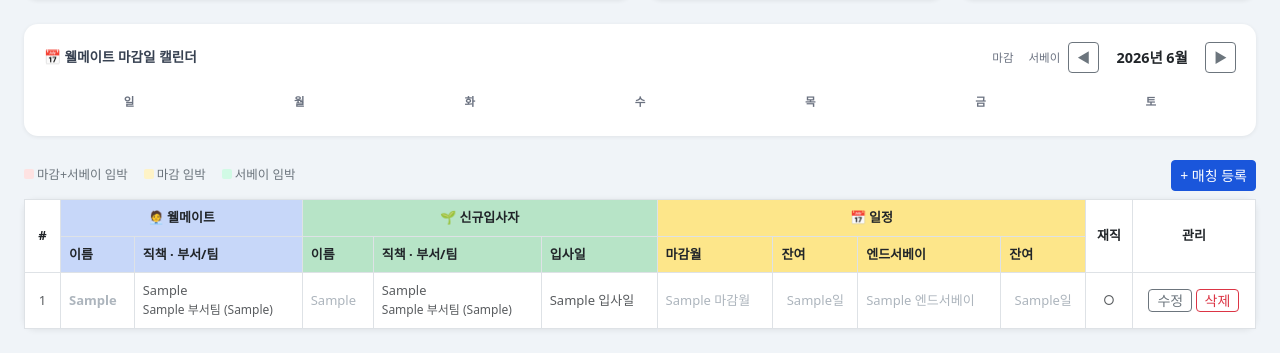
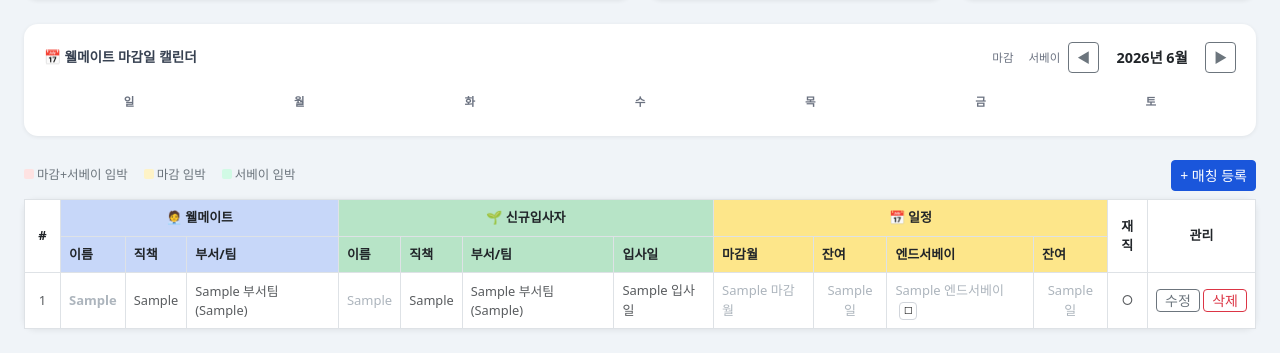
Before and after one commit to kaonmarketing2-coder/2026-sports-day, a Flask app: template welmate-dashboard/templates/index.html in a window 1280 px wide. Shown: the part 774-1127 px from the top of the page. Run offline with Flask 3, Linux system fonts and the light colour scheme; the template is opened without the code that fills it: most values are stand-ins (such as "Sample title", 1, 10 or a date in 2020).

Commit message:
Fix table columns, survey checkbox in table, calendar strikethrough, sync pending wellmates

```diff
--- a/welmate-dashboard/db.py
+++ b/welmate-dashboard/db.py
@@ -225,14 +225,24 @@ def add_wellmate(data):
 
 
 def get_pending_wellmates():
-    """웰메이트 미배정(멘토_이름이 비어있는) 레코드 + 신규입사자 정보 조인"""
+    """웰메이트 미배정 레코드 중 실제 재직 직원이 있는 것만 반환. 없으면 자동 삭제."""
     conn = get_conn()
+    # 직원이 없거나 퇴사한 미배정 레코드 자동 삭제
+    conn.execute("""
+        DELETE FROM wellmate
+        WHERE (멘토_이름 IS NULL OR 멘토_이름 = '')
+          AND 멘티_사번 NOT IN (
+              SELECT 사번 FROM employees WHERE 상태 IS NULL OR 상태 = '재직'
+          )
+    """)
+    conn.commit()
     rows = conn.execute("""
         SELECT w.id, w.멘티_사번, w.생성일,
                e.이름 as 신규입사자명, e.직책, e.소속, e.부서팀, e.입사일
         FROM wellmate w
-        LEFT JOIN employees e ON w.멘티_사번 = e.사번
-        WHERE w.멘토_이름 IS NULL OR w.멘토_이름 = ''
+        JOIN employees e ON w.멘티_사번 = e.사번
+        WHERE (w.멘토_이름 IS NULL OR w.멘토_이름 = '')
+          AND (e.상태 IS NULL OR e.상태 = '재직')
         ORDER BY w.id ASC
     """).fetchall()
     conn.close()
@@ -506,7 +516,7 @@ def get_calendar_events(year, month):
     ym = f"{year:04d}-{month:02d}"
     conn = get_conn()
     rows = conn.execute("""
-        SELECT w.id, w.멘토_이름, w.멘티_사번, w.마감월, w.엔드서베이,
+        SELECT w.id, w.멘토_이름, w.멘티_사번, w.마감월, w.엔드서베이, w.엔드서베이_완료,
                e.이름 as 멘티_이름, e.소속 as 멘티_소속, e.부서팀 as 멘티_팀
         FROM wellmate w
         LEFT JOIN employees e ON w.멘티_사번 = e.사번
@@ -534,6 +544,7 @@ def get_calendar_events(year, month):
                 "팀": r["멘티_팀"] or "",
                 "소속": r["멘티_소속"] or "-",
                 "id": r["id"],
+                "완료": bool(r["엔드서베이_완료"]),
             })
     return events
 
--- a/welmate-dashboard/templates/index.html
+++ b/welmate-dashboard/templates/index.html
@@ -260,15 +260,15 @@
       <thead>
         <tr>
           <th rowspan="2" class="text-center align-middle" style="width:36px">#</th>
-          <th colspan="2" class="text-center mentor">🧑‍💼 웰메이트</th>
-          <th colspan="3" class="text-center mentee">🌱 신규입사자</th>
+          <th colspan="3" class="text-center mentor">🧑‍💼 웰메이트</th>
+          <th colspan="4" class="text-center mentee">🌱 신규입사자</th>
           <th colspan="4" class="text-center date">📅 일정</th>
           <th rowspan="2" class="text-center align-middle">재직</th>
           <th rowspan="2" class="text-center align-middle">관리</th>
         </tr>
         <tr>
-          <th class="mentor">이름</th><th class="mentor">직책 · 부서/팀</th>
-          <th class="mentee">이름</th><th class="mentee">직책 · 부서/팀</th><th class="mentee">입사일</th>
+          <th class="mentor">이름</th><th class="mentor">직책</th><th class="mentor">부서/팀</th>
+          <th class="mentee">이름</th><th class="mentee">직책</th><th class="mentee">부서/팀</th><th class="mentee">입사일</th>
           <th class="date">마감월</th><th class="date">잔여</th>
           <th class="date">엔드서베이</th><th class="date">잔여</th>
         </tr>
@@ -283,18 +283,14 @@
         <tr class="{{ rc }}">
           <td class="text-center text-muted">{{ loop.index }}</td>
           <td><strong>{{ r.멘토_이름 }}</strong></td>
+          <td class="text-muted" style="font-size:.8rem">{{ r.멘토.직책 if r.멘토 else "-" }}</td>
           <td class="text-muted" style="font-size:.8rem">
-            {% if r.멘토 %}
-              {{ r.멘토.직책 or "-" }}
-              {% if r.멘토.부서팀 %}<br><span style="font-size:.75rem">{{ r.멘토.부서팀 }}{% if r.멘토.파트 %} ({{ r.멘토.파트 }}){% endif %}</span>{% endif %}
-            {% else %}-{% endif %}
+            {% if r.멘토 and r.멘토.부서팀 %}{{ r.멘토.부서팀 }}{% if r.멘토.파트 %} ({{ r.멘토.파트 }}){% endif %}{% else %}-{% endif %}
           </td>
           <td>{{ r.멘티.이름 if r.멘티 else "-" }}</td>
+          <td class="text-muted" style="font-size:.8rem">{{ r.멘티.직책 if r.멘티 else "-" }}</td>
           <td class="text-muted" style="font-size:.8rem">
-            {% if r.멘티 %}
-              {{ r.멘티.직책 or "-" }}
-              {% if r.멘티.부서팀 %}<br><span style="font-size:.75rem">{{ r.멘티.부서팀 }}{% if r.멘티.파트 %} ({{ r.멘티.파트 }}){% endif %}</span>{% endif %}
-            {% else %}-{% endif %}
+            {% if r.멘티 and r.멘티.부서팀 %}{{ r.멘티.부서팀 }}{% if r.멘티.파트 %} ({{ r.멘티.파트 }}){% endif %}{% else %}-{% endif %}
           </td>
           <td class="text-muted">{{ r.멘티.입사일 if r.멘티 else "-" }}</td>
           <td>{{ r.마감월 or "-" }}</td>
@@ -305,9 +301,23 @@
               {% else %}{{ r.마감_잔여일 }}일{% endif %}
             {% else %}-{% endif %}
           </td>
-          <td>{{ r.엔드서베이 or "-" }}</td>
-          <td class="text-center">
-            {% if r.서베이_잔여일 is not none %}
+          <td id="sv-date-{{ r.id }}">
+            <span style="{% if r.엔드서베이_완료 %}text-decoration:line-through;color:#9ca3af{% endif %}">
+              {{ r.엔드서베이 or "-" }}
+            </span>
+            {% if r.엔드서베이 %}
+            <button onclick="toggleSurveyRow({{ r.id }}, this)"
+              title="{{ '완료 취소' if r.엔드서베이_완료 else '완료 체크' }}"
+              style="background:none;border:1px solid #d1d5db;border-radius:4px;width:18px;height:18px;
+                     cursor:pointer;font-size:.6rem;padding:0;margin-left:4px;vertical-align:middle">
+              {{ '✓' if r.엔드서베이_완료 else '☐' }}
+            </button>
+            {% endif %}
+          </td>
+          <td class="text-center" id="sv-dday-{{ r.id }}">
+            {% if r.엔드서베이_완료 %}
+              <span class="text-muted" style="font-size:.75rem">완료</span>
+            {% elif r.서베이_잔여일 is not none %}
               {% if r.서베이_임박 %}<span class="badge bg-success badge-d">D-{{ r.서베이_잔여일 }}</span>
               {% elif r.서베이_잔여일 < 0 %}<span class="text-muted">{{ r.서베이_잔여일 }}일</span>
               {% else %}{{ r.서베이_잔여일 }}일{% endif %}
@@ -325,7 +335,7 @@
           </td>
         </tr>
         {% else %}
-        <tr><td colspan="12" class="text-center text-muted py-4">등록된 매칭이 없습니다. <a href="/wellmate/new">+ 매칭 등록</a></td></tr>
+        <tr><td colspan="14" class="text-center text-muted py-4">등록된 매칭이 없습니다. <a href="/wellmate/new">+ 매칭 등록</a></td></tr>
         {% endfor %}
       </tbody>
     </table>
@@ -486,7 +496,8 @@ function renderCalendar(y, m) {
     evs.forEach(e => {
       const cls = e.type === '마감' ? 'deadline' : 'survey';
       const team = e.팀 ? `(${e.팀})` : '';
-      evHtml += `<div class="cal-ev ${cls}" title="${e.멘토} & ${e.멘티}${team} [${e.type}]">${e.멘토}&amp;${e.멘티}${team}</div>`;
+      const done = e.완료 ? 'text-decoration:line-through;opacity:.5' : '';
+      evHtml += `<div class="cal-ev ${cls}" style="${done}" title="${e.멘토} & ${e.멘티}${team} [${e.type}${e.완료?' ✓':''}]">${e.멘토}&amp;${e.멘티}${team}${e.완료?' ✓':''}</div>`;
     });
     // 매월 20일: 예산 증액 마감 표시
     if (d === 20) {
@@ -639,7 +650,7 @@ function updateDetailCount() {
   if (el) el.textContent = `총 ${total}건 표시 중`;
 }
 
-/* ── 엔드서베이 완료 체크 ── */
+/* ── 엔드서베이 완료 체크 (노트 카드용) ── */
 function checkSurvey(id) {
   fetch(`/api/survey-check/${id}`, {method: "POST"})
     .then(r => r.json())
@@ -652,7 +663,36 @@ function checkSurvey(id) {
           setTimeout(() => el.remove(), 600);
         }
       }
+      // 테이블 행도 동기화
+      updateSurveyRowUI(id, data.completed);
     });
+}
+
+/* ── 엔드서베이 완료 토글 (테이블 행용) ── */
+function toggleSurveyRow(id, btn) {
+  fetch(`/api/survey-check/${id}`, {method: "POST"})
+    .then(r => r.json())
+    .then(data => {
+      updateSurveyRowUI(id, data.completed);
+      // 노트 카드에서도 제거/복원은 페이지 새로고침으로 반영
+    });
+}
+
+function updateSurveyRowUI(id, completed) {
+  const dateCell = document.getElementById(`sv-date-${id}`);
+  const ddayCell = document.getElementById(`sv-dday-${id}`);
+  if (!dateCell) return;
+  const span = dateCell.querySelector('span');
+  const btn  = dateCell.querySelector('button');
+  if (completed) {
+    if (span) { span.style.textDecoration = 'line-through'; span.style.color = '#9ca3af'; }
+    if (btn)  { btn.textContent = '✓'; btn.title = '완료 취소'; }
+    if (ddayCell) ddayCell.innerHTML = '<span class="text-muted" style="font-size:.75rem">완료</span>';
+  } else {
+    if (span) { span.style.textDecoration = ''; span.style.color = ''; }
+    if (btn)  { btn.textContent = '☐'; btn.title = '완료 체크'; }
+    if (ddayCell) ddayCell.innerHTML = '-';
+  }
 }
 
 /* ── 예산 증액 체크 토글 ── */
```
